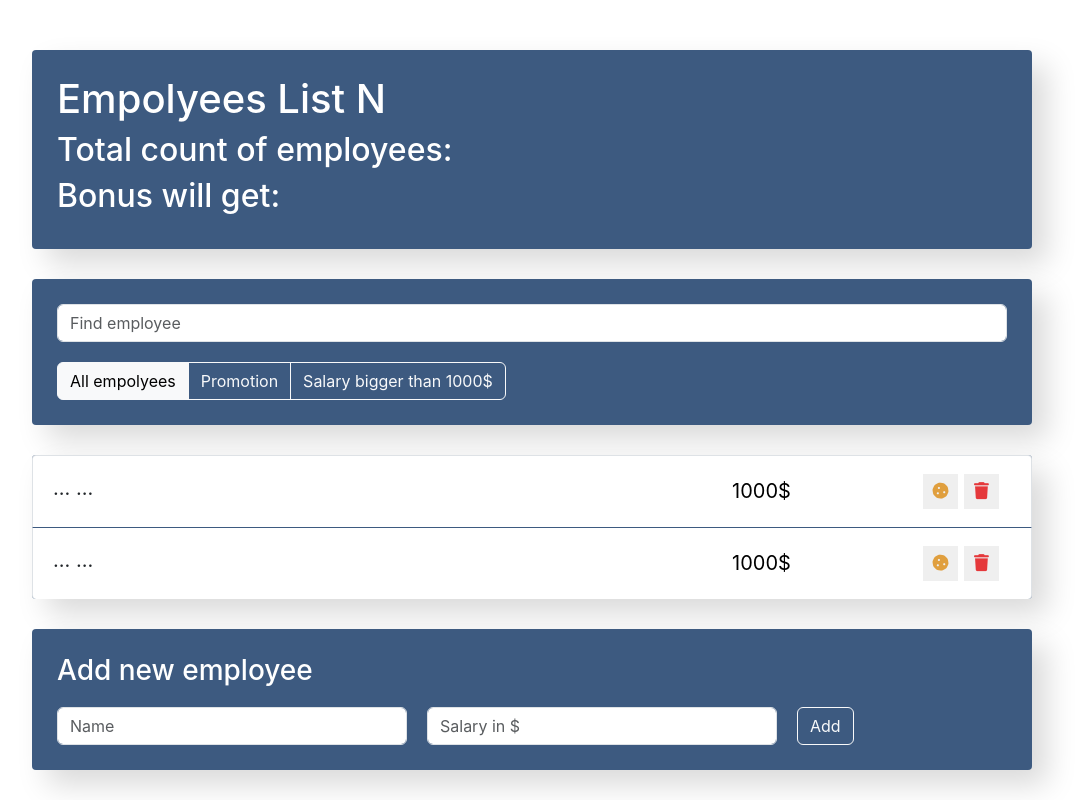
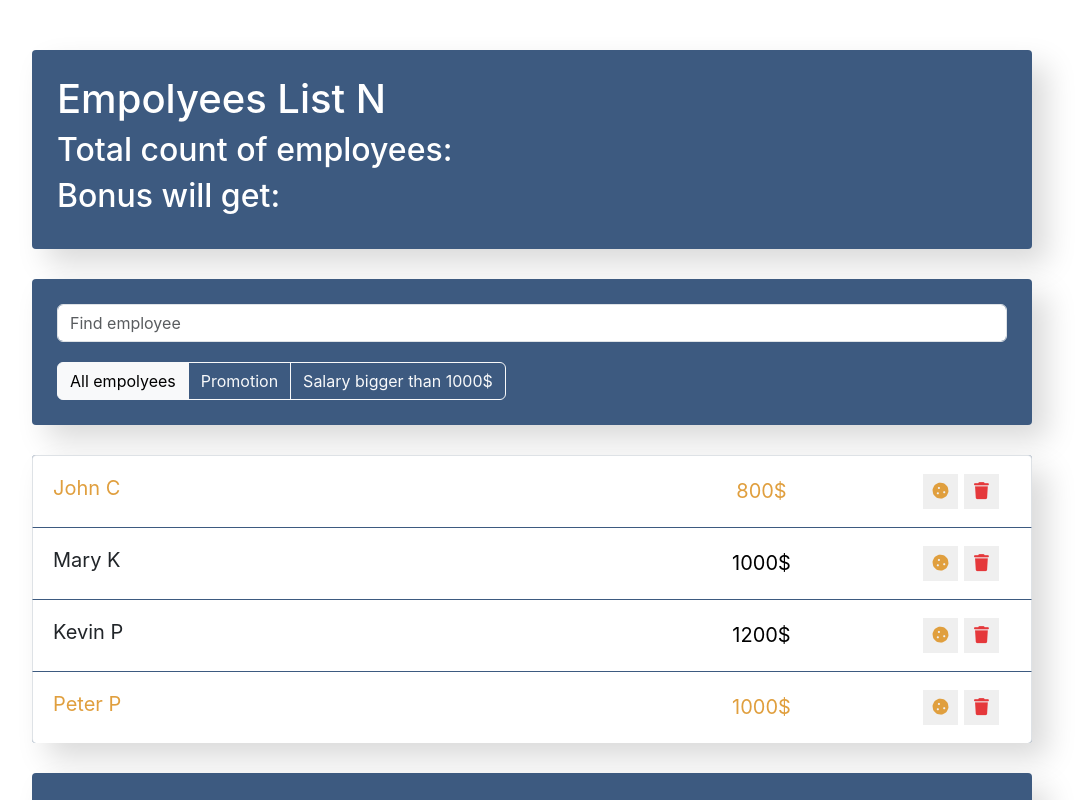
Before and after one commit to offerfluffy/React-CRUD-app, a React (Create React App) app: page / in a window 1280 px wide. Shown: the top 800 px of the page, without its empty margins (108-1192 px from the left). Built offline with nearby package versions, Linux system fonts and the light colour scheme.

Commit message:
Added Styles and Data based on Props

```diff
--- a/src/components/app/app.jsx
+++ b/src/components/app/app.jsx
@@ -7,6 +7,13 @@ import SearchPanel from "../search-panel/search-panel";
 import "./app.css";
 
 function App() {
+  const data = [
+    { name: "John C", salary: 800, increase: true },
+    { name: "Mary K", salary: 1000, increase: false },
+    { name: "Kevin P", salary: 1200, increase: false },
+    { name: "Peter P", salary: 1000, increase: true },
+  ];
+
   return (
     <div className="app">
       <AppInfo />
@@ -16,7 +23,7 @@ function App() {
         <AppFilter />
       </div>
 
-      <EmpolyeesList />
+      <EmpolyeesList data={data} />
       <EmployeesAddForm />
     </div>
   );
--- a/src/components/employees-list-item/employees-list-item.jsx
+++ b/src/components/employees-list-item/employees-list-item.jsx
@@ -1,13 +1,19 @@
 import "./employees-list-item.css";
 
-const EmployeesListItem = () => {
+// props / props.name / props.salary
+const EmployeesListItem = ({ name, salary, increase }) => {
+  let classNames =
+    "list-group-item" +
+    (increase ? " increase" : "") +
+    " d-flex justify-content-between";
+
   return (
-    <li className="list-group-item d-flex justify-content-between">
-      <span className="list-group-item-label">... ...</span>
+    <li className={classNames}>
+      <span className="list-group-item-label">{name}</span>
       <input
         type="text"
         className="list-group-item-input"
-        defaultValue="1000$"
+        defaultValue={salary + "$"}
       />
       <div className="d-flex justify-content-center align-items-center">
         <button type="button" className="btn-cookie btn-sm">
--- a/src/components/employees-list/employees-list.jsx
+++ b/src/components/employees-list/employees-list.jsx
@@ -1,13 +1,13 @@
 import EmpolyeesListItem from "../employees-list-item/employees-list-item";
 import "./employees-list.css";
 
-const EmpolyeesList = () => {
-  return (
-    <ul className="app-list list-group">
-      <EmpolyeesListItem />
-      <EmpolyeesListItem />
-    </ul>
-  );
+const EmpolyeesList = ({ data }) => {
+  const elements = data.map((employee) => {
+    // name={employee.name} salary={employee.salary}
+    return <EmpolyeesListItem {...employee} />;
+  });
+
+  return <ul className="app-list list-group">{elements}</ul>;
 };
 
 export default EmpolyeesList;
```
